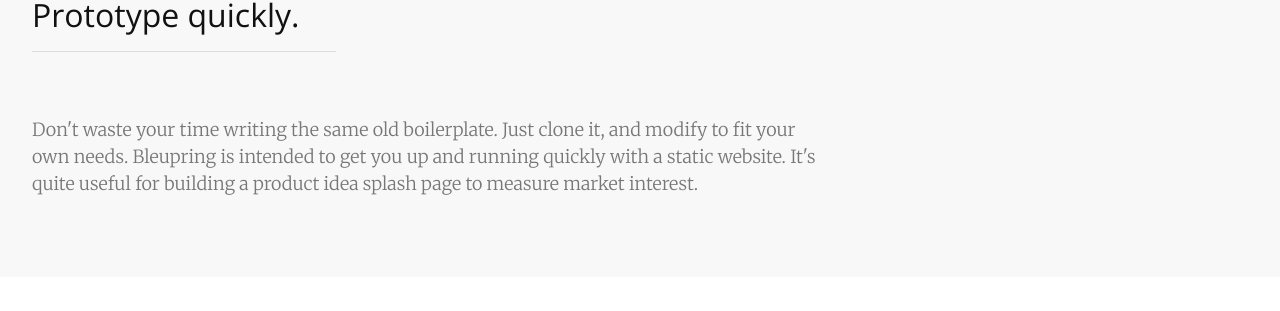
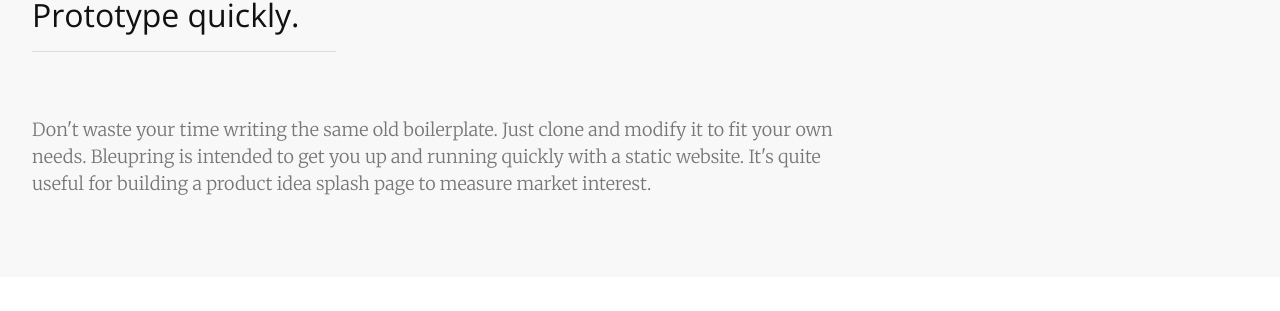
Before and after one commit to johno/bleuprint, a Jekyll site: the page built from index.html, in a window 1280 px wide. Shown: the part 588-899 px from the top of the page. Built offline with Jekyll 4.4.1, drawn with Linux system fonts in a browser that asks for light colours.

Commit message:
Fix wording.

```diff
--- a/index.html
+++ b/index.html
@@ -13,7 +13,7 @@
     <h3 class="h2 black">Prototype quickly.</h3>
     <div class="border-bottom quarter-width mb4"></div>
     <p class="h4 two-thirds-width">
-      Don't waste your time writing the same old boilerplate. Just clone it, and modify to fit your own needs. Bleupring is intended to get you up and running quickly with a static website. It's quite useful for building a product idea splash page to measure market interest.
+      Don't waste your time writing the same old boilerplate. Just clone and modify it to fit your own needs. Bleupring is intended to get you up and running quickly with a static website. It's quite useful for building a product idea splash page to measure market interest.
     </p>
   </div>
 </div>
```
